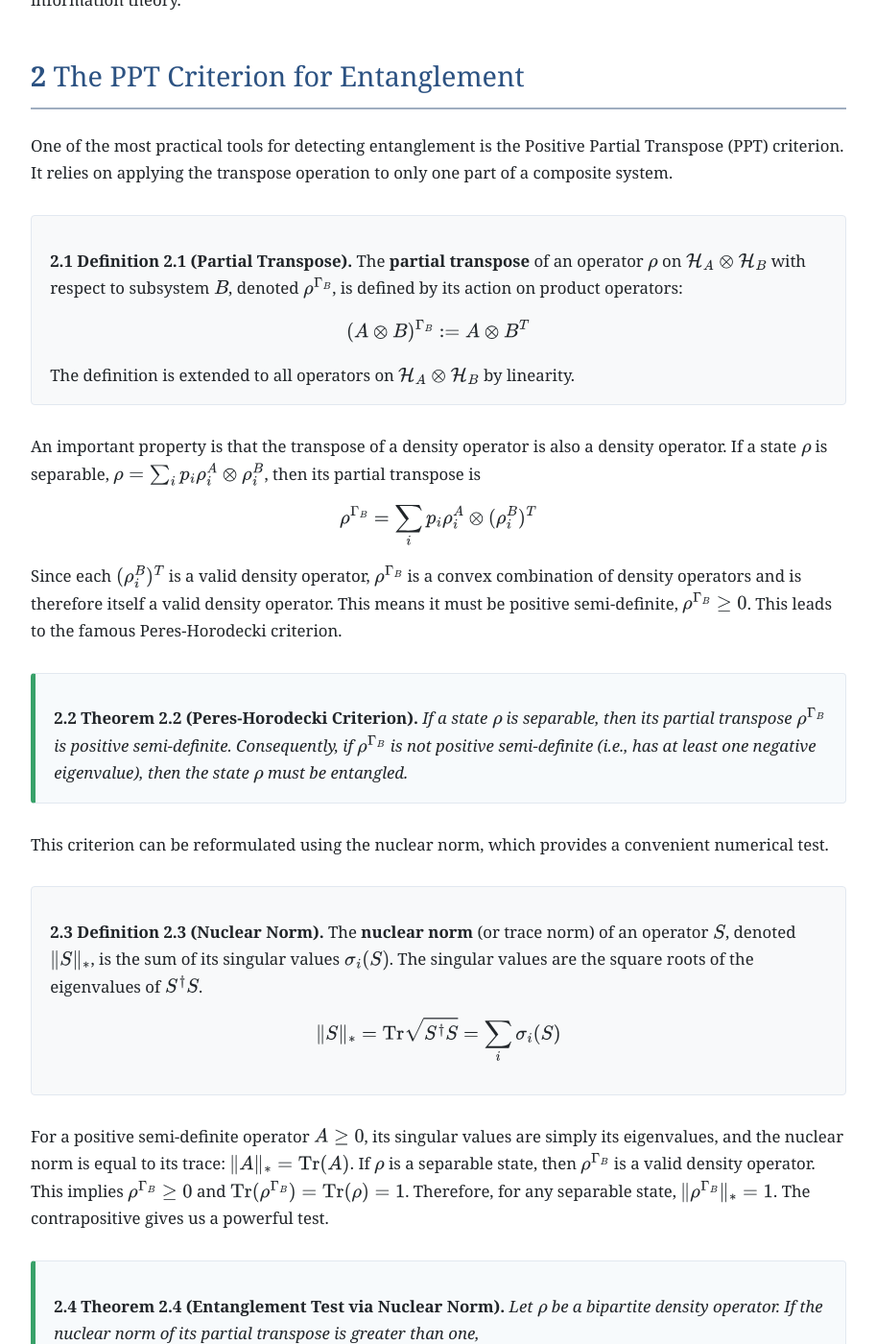
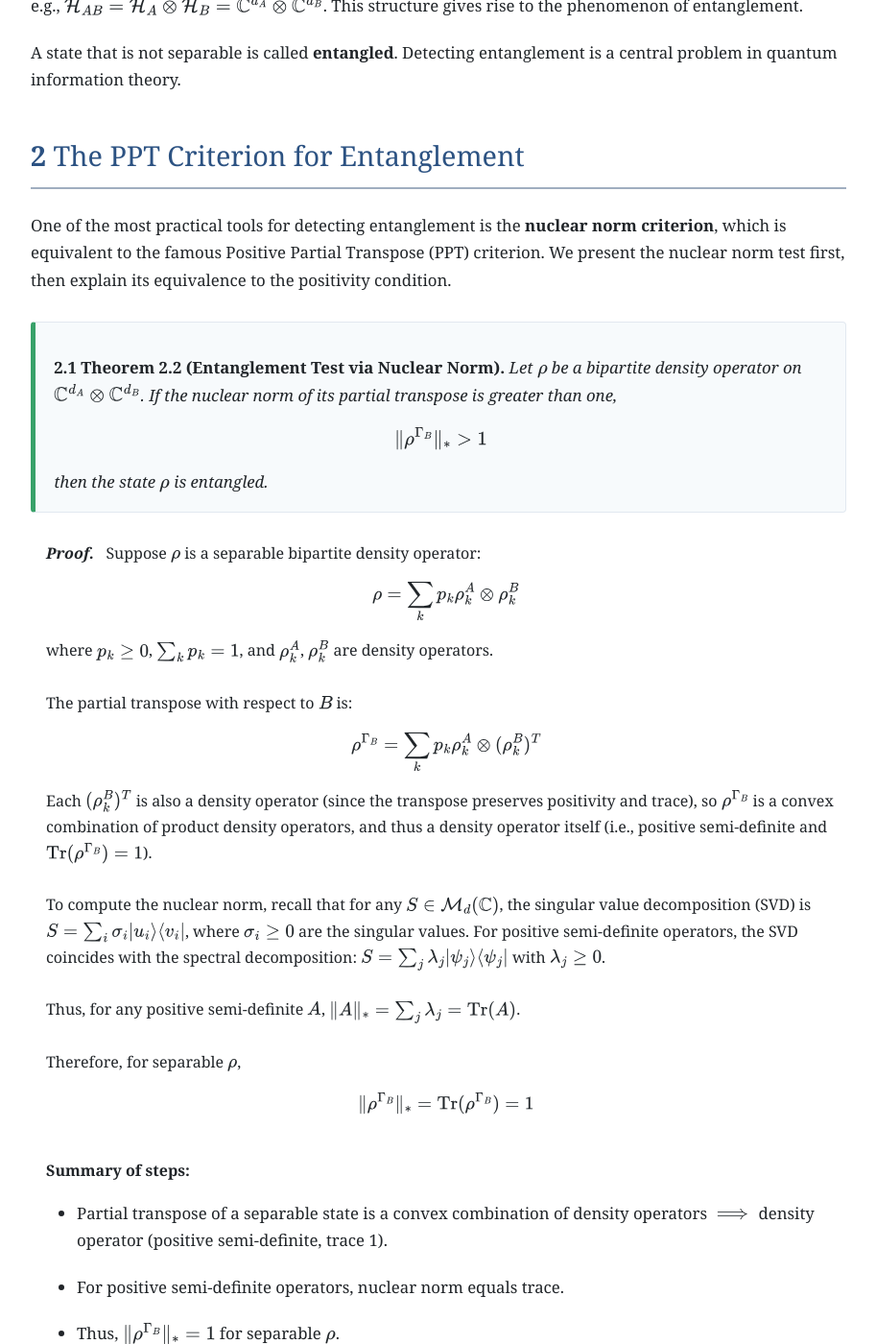
Before and after one commit to rnkarmakar/rnkarmakar.github.io, a Jekyll site: the page assets/html/tensor-norms-quantum-entanglement-2.html, which Jekyll copies as it is, in a window 1280 px wide and 1400 px high, scrolled down 1954 px. Shown: the whole window at 96% size, without its empty margins (183-1096 px from the left). Built offline with Jekyll 4.4.1, drawn with Linux system fonts in a browser that asks for light colours; some of the changed text lies outside the part shown.

Commit message:
edited gemini notes

```diff
--- a/assets/html/tensor-norms-quantum-entanglement-2.html
+++ b/assets/html/tensor-norms-quantum-entanglement-2.html
@@ -205,19 +205,19 @@
 <body>
     <div class="paper-header">
         <h1>Tensor Norms for Quantum Entanglement</h1>
-        <div class="authors">(Part 1)</div>
+        <div class="authors">(Part 2)</div>
         <div class="metadata">
             Keywords: Quantum Entanglement, Tensor Norms, Separability, Nuclear Norm, Partial Transpose, PPT Criterion, Unextendible Product Basis
         </div>
         <div class="abstract">
             <h2>Abstract</h2>
-            <p>This document introduces the fundamental concepts of quantum states and entanglement. We begin by defining pure, mixed, and separable states, establishing a framework for understanding composite quantum systems. The core challenge addressed is the detection of entanglement in a given quantum state. We demonstrate that while simple measures like matrix rank are sufficient for pure states, they fail for mixed states. This motivates the introduction of more sophisticated tools from functional analysis, specifically the nuclear norm and the concept of partial transpose. We present the Positive Partial Transpose (PPT) criterion as a powerful, computable test for entanglement. Furthermore, we explore its limitations by discussing PPT-entangled states, constructed using the notion of an Unextendible Product Basis (UPB), which necessitates even more general criteria for a complete characterization of entanglement.</p>
+            <p> We present the Positive Partial Transpose (PPT) criterion as a powerful, computable test for entanglement. Furthermore, we explore its limitations by discussing PPT-entangled states, constructed using the notion of an Unextendible Product Basis (UPB), which necessitates even more general criteria for a complete characterization of entanglement.</p>
         </div>
     </div>
 
     <main>
         <section>
-            <h2 id="sec-recall">Fundamental Concepts</h2>
+            <h2 id="sec-recall">Recap</h2>
 
             <p>We begin by recalling the basic definitions of states in finite-dimensional quantum mechanics.</p>
 
@@ -246,15 +246,24 @@
                 </p>
             </div>
 
-            <p>When dealing with a composite system, the total Hilbert space is a tensor product of the individual spaces, e.g., $\mathcal{H}_{AB} = \mathcal{H}_A \otimes \mathcal{H}_B = \mathbb{C}^{d_A} \otimes \mathbb{C}^{d_B}$. This structure gives rise to the phenomenon of entanglement.</p>
-
-            <div class="environment" id="def-separable-state">
-                <p><span class="env-title">Definition 1.4 (Separable State)</span>
-                A state $\rho$ on a composite Hilbert space $\mathcal{H}_A \otimes \mathcal{H}_B$ is <strong>separable</strong> if it can be written as a convex combination of product states:
-                $$ \rho = \sum_i \lambda_i (\rho_i^A \otimes \rho_i^B) $$
-                where $\lambda_i > 0$, $\sum_i \lambda_i=1$, and each $\rho_i^A$ and $\rho_i^B$ are valid states on their respective subsystems. By Carathéodory's theorem, it is sufficient to consider the convex hull of <em>pure</em> product states, i.e., $\rho_i^A = |\psi_i^A\rangle\langle\psi_i^A|$ and $\rho_i^B = |\psi_i^B\rangle\langle\psi_i^B|$.
+            <div class="environment" id="def-separable-pure-state">
+                <p><span class="env-title">Definition 1.4 (Separable Pure State)</span>
+                A <strong>separable pure state</strong> in a $k$-partite Hilbert space $\mathcal{H} = \mathbb{C}^{d_1} \otimes \mathbb{C}^{d_2} \otimes \cdots \otimes \mathbb{C}^{d_k}$ is a unit vector $|\psi\rangle$ that can be written as a tensor product:
+                $$ |\psi\rangle = |\psi_1\rangle \otimes |\psi_2\rangle \otimes \cdots \otimes |\psi_k\rangle, \quad |\psi_j\rangle \in \mathbb{C}^{d_j} $$
+                That is, $|\psi\rangle$ is separable if and only if it is a product vector across all $k$ subsystems.
                 </p>
             </div>
+
+            <div class="environment" id="def-separable-mixed-state">
+                <p><span class="env-title">Definition 1.5 (Separable Mixed State)</span>
+                A <strong>separable mixed state</strong> (density operator) $\rho$ on $\mathcal{H} = \mathbb{C}^{d_1} \otimes \cdots \otimes \mathcal{H}^{d_k}$ is a convex combination of product states of density operators:
+                $$ \rho = \sum_i \lambda_i \left( \rho_i^{(1)} \otimes \cdots \otimes \rho_i^{(k)} \right) $$
+                where $\lambda_i \ge 0$, $\sum_i \lambda_i = 1$, and each $\rho_i^{(j)}$ is a density operator on $\mathbb{C}^{d_j}$.
+                <br><em>Remark:</em> By Carathéodory's theorem, the $\rho_i^{(j)}$ can always be chosen to be pure states, i.e., $\rho_i^{(j)} = |\psi_i^{(j)}\rangle\langle\psi_i^{(j)}|$ for some unit vector $|\psi_i^{(j)}\rangle \in \mathbb{C}^{d_j}$.
+                </p>
+            </div>
+
+            <p>When dealing with a composite system, the total Hilbert space is a tensor product of the individual spaces, e.g., $\mathcal{H}_{AB} = \mathcal{H}_A \otimes \mathcal{H}_B = \mathbb{C}^{d_A} \otimes \mathbb{C}^{d_B}$. This structure gives rise to the phenomenon of entanglement.</p>
 
             <p>A state that is not separable is called <strong>entangled</strong>. Detecting entanglement is a central problem in quantum information theory.</p>
         </section>
@@ -262,43 +271,12 @@
         <section>
             <h2 id="sec-ppt-criterion">The PPT Criterion for Entanglement</h2>
 
-            <p>One of the most practical tools for detecting entanglement is the Positive Partial Transpose (PPT) criterion. It relies on applying the transpose operation to only one part of a composite system.</p>
-
-            <div class="environment" id="def-partial-transpose">
-                <p><span class="env-title">Definition 2.1 (Partial Transpose)</span>
-                The <strong>partial transpose</strong> of an operator $\rho$ on $\mathcal{H}_A \otimes \mathcal{H}_B$ with respect to subsystem $B$, denoted $\rho^{\Gamma_B}$, is defined by its action on product operators:
-                $$ (A \otimes B)^{\Gamma_B} := A \otimes B^T $$
-                The definition is extended to all operators on $\mathcal{H}_A \otimes \mathcal{H}_B$ by linearity.
-                </p>
-            </div>
-
-            <p>An important property is that the transpose of a density operator is also a density operator. If a state $\rho$ is separable, $\rho = \sum_i p_i \rho_i^A \otimes \rho_i^B$, then its partial transpose is
-            $$ \rho^{\Gamma_B} = \sum_i p_i \rho_i^A \otimes (\rho_i^B)^T $$
-            Since each $(\rho_i^B)^T$ is a valid density operator, $\rho^{\Gamma_B}$ is a convex combination of density operators and is therefore itself a valid density operator. This means it must be positive semi-definite, $\rho^{\Gamma_B} \ge 0$. This leads to the famous Peres-Horodecki criterion.</p>
-
-            <div class="environment theorem" id="thm-peres-horodecki">
-                <p><span class="env-title">Theorem 2.2 (Peres-Horodecki Criterion)</span>
-                <span class="env-body">
-                If a state $\rho$ is separable, then its partial transpose $\rho^{\Gamma_B}$ is positive semi-definite. Consequently, if $\rho^{\Gamma_B}$ is not positive semi-definite (i.e., has at least one negative eigenvalue), then the state $\rho$ must be entangled.
-                </span>
-                </p>
-            </div>
-
-            <p>This criterion can be reformulated using the nuclear norm, which provides a convenient numerical test.</p>
-
-            <div class="environment" id="def-nuclear-norm">
-                <p><span class="env-title">Definition 2.3 (Nuclear Norm)</span>
-                The <strong>nuclear norm</strong> (or trace norm) of an operator $S$, denoted $\|S\|_*$, is the sum of its singular values $\sigma_i(S)$. The singular values are the square roots of the eigenvalues of $S^\dagger S$.
-                $$ \|S\|_* = \text{Tr}\sqrt{S^\dagger S} = \sum_i \sigma_i(S) $$
-                </p>
-            </div>
-
-            <p>For a positive semi-definite operator $A \ge 0$, its singular values are simply its eigenvalues, and the nuclear norm is equal to its trace: $\|A\|_* = \text{Tr}(A)$. If $\rho$ is a separable state, then $\rho^{\Gamma_B}$ is a valid density operator. This implies $\rho^{\Gamma_B} \ge 0$ and $\text{Tr}(\rho^{\Gamma_B}) = \text{Tr}(\rho) = 1$. Therefore, for any separable state, $\|\rho^{\Gamma_B}\|_* = 1$. The contrapositive gives us a powerful test.</p>
+            <p>One of the most practical tools for detecting entanglement is the <strong>nuclear norm criterion</strong>, which is equivalent to the famous Positive Partial Transpose (PPT) criterion. We present the nuclear norm test first, then explain its equivalence to the positivity condition.</p>
 
             <div class="environment theorem" id="thm-ppt-test-norm">
-                <p><span class="env-title">Theorem 2.4 (Entanglement Test via Nuclear Norm)</span>
+                <p><span class="env-title">Theorem 2.2 (Entanglement Test via Nuclear Norm)</span>
                 <span class="env-body">
-                Let $\rho$ be a bipartite density operator. If the nuclear norm of its partial transpose is greater than one,
+                Let $\rho$ be a bipartite density operator on $\mathbb{C}^{d_A} \otimes \mathbb{C}^{d_B}$. If the nuclear norm of its partial transpose is greater than one,
                 $$ \|\rho^{\Gamma_B}\|_* > 1 $$
                 then the state $\rho$ is entangled.
                 </span>
@@ -307,17 +285,34 @@
 
             <div class="proof">
                 <span class="proof-title">Proof.</span>
-                Let $\rho$ be a separable state. Then it can be written as $\rho = \sum_i p_i \rho_i^A \otimes \rho_i^B$, where each $\rho_i^A, \rho_i^B$ is a density operator.
-                <ol>
-                    <li>The partial transpose is $\rho^{\Gamma_B} = \sum_i p_i \rho_i^A \otimes (\rho_i^B)^T$.</li>
-                    <li>Since the transpose of a density operator $(\rho_i^B)^T$ is also a density operator, $\rho^{\Gamma_B}$ is a convex combination of product density operators.</li>
-                    <li>This implies that $\rho^{\Gamma_B}$ is itself a valid density operator. It is therefore positive semi-definite ($\rho^{\Gamma_B} \ge 0$) and has trace 1.</li>
-                    <li>For any positive semi-definite operator $A$, its nuclear norm $\|A\|_*$ is equal to its trace $\text{Tr}(A)$.</li>
-                    <li>Therefore, $\|\rho^{\Gamma_B}\|_* = \text{Tr}(\rho^{\Gamma_B}) = 1$.</li>
-                </ol>
-                The contrapositive statement is that if $\|\rho^{\Gamma_B}\|_* > 1$, the state $\rho$ cannot be separable and must be entangled.
+                Suppose $\rho$ is a separable bipartite density operator:
+                $$ \rho = \sum_k p_k \rho_k^A \otimes \rho_k^B $$
+                where $p_k \ge 0$, $\sum_k p_k = 1$, and $\rho_k^A$, $\rho_k^B$ are density operators.
+                <br><br>
+                The partial transpose with respect to $B$ is:
+                $$ \rho^{\Gamma_B} = \sum_k p_k \rho_k^A \otimes (\rho_k^B)^T $$
+                Each $(\rho_k^B)^T$ is also a density operator (since the transpose preserves positivity and trace), so $\rho^{\Gamma_B}$ is a convex combination of product density operators, and thus a density operator itself (i.e., positive semi-definite and $\text{Tr}(\rho^{\Gamma_B}) = 1$).
+                <br><br>
+                To compute the nuclear norm, recall that for any $S \in \mathcal{M}_d(\mathbb{C})$, the singular value decomposition (SVD) is $S = \sum_i \sigma_i |u_i\rangle\langle v_i|$, where $\sigma_i \ge 0$ are the singular values. For positive semi-definite operators, the SVD coincides with the spectral decomposition: $S = \sum_j \lambda_j |\psi_j\rangle\langle\psi_j|$ with $\lambda_j \ge 0$.
+                <br><br>
+                Thus, for any positive semi-definite $A$, $\|A\|_* = \sum_j \lambda_j = \text{Tr}(A)$.
+                <br><br>
+                Therefore, for separable $\rho$,
+                $$ \|\rho^{\Gamma_B}\|_* = \text{Tr}(\rho^{\Gamma_B}) = 1 $$
+                <br>
+                <strong>Summary of steps:</strong>
+                <ul>
+                  <li>Partial transpose of a separable state is a convex combination of density operators $\implies$ density operator (positive semi-definite, trace 1).</li>
+                  <li>For positive semi-definite operators, nuclear norm equals trace.</li>
+                  <li>Thus, $\|\rho^{\Gamma_B}\|_* = 1$ for separable $\rho$.</li>
+                </ul>
+                <strong>Contrapositive:</strong> If $\|\rho^{\Gamma_B}\|_* > 1$, then $\rho$ cannot be separable, i.e., $\rho$ is entangled.
                 <span class="qed">□</span>
             </div>
+
+            <p><strong>Remark:</strong> The nuclear norm criterion is equivalent to the positivity of the partial transpose (PPT) criterion, also known as the Peres-Horodecki criterion. If $\rho$ is separable, then $\rho^{\Gamma_B}$ is positive semi-definite. If $\rho^{\Gamma_B}$ has a negative eigenvalue, then $\|\rho^{\Gamma_B}\|_* > 1$ and $\rho$ is entangled. Thus, the two criteria are equivalent for bipartite systems.</p>
+
+
         </section>
 
         <section>
@@ -385,29 +380,31 @@
                 </p>
             </div>
 
-            <p>Applying this to our problem, if we can define a functional $p_S(\rho)$ for the set of separable states $S$, then a state $\rho$ would be separable if and only if $p_S(\rho) \le 1$. This would provide the desired "if and only if" criterion. This leads to the idea of tensor norms. A suitable norm $\|\cdot\|$ would have the property that $\|\rho\| \le 1$ for all separable states $\rho$. Then, if we find a state with $\|\rho\| > 1$, it must be entangled.</p>
+            <p>Applying this to our problem, if we can define a functional $p_S(\rho)$ for the set of separable states $S$, then a state $\rho$ would be separable if and only if $p_S(\rho) \le 1$. This would provide the desired "if and only if" criterion. </p>
 
-            <p>The appropriate norm for this task is the <strong>projective tensor norm</strong>.</p>
 
-            <div class="environment" id="def-projective-norm">
-                <p><span class="env-title">Definition 4.2 (Projective Cross Norm)</span>
-                The projective norm of an operator $\rho$ on a multipartite space is defined via its decompositions into a sum of product operators:
-                $$ \|\rho\|_{\pi} = \inf \left\{ \sum_i |c_i| : \rho = \sum_i c_i (\rho_i^{(1)} \otimes \dots \otimes \rho_i^{(n)}) \right\} $$
-                where the infimum is taken over all possible decompositions of $\rho$ into pure product states $\rho_i^{(j)}$.
+            <div class="environment theorem" id="thm-minkowski-eval">
+                <p><span class="env-title">Theorem 4.3 (Evaluation of Minkowski Functional for Pure Tensors)</span>
+                <span class="env-body">
+                Let $K = \text{conv}\{ x^{(1)} \otimes \cdots \otimes x^{(k)} : \|x^{(l)}\| = 1 \}$ be the convex hull of unit-norm pure tensors in $\mathcal{H}$. Then, for any $\rho \in \mathcal{H}$,
+                $$
+                p_K(\rho) = \inf \left\{ \sum_j \prod_{l=1}^k \|y_j^{(l)}\| : \rho = \sum_j y_j^{(1)} \otimes \cdots \otimes y_j^{(k)} \right\}
+                $$
+
+                </span>
                 </p>
             </div>
 
-            <p>By its very definition, if a state $\rho$ is separable, it is a convex combination of product states (i.e., $c_i=p_i > 0$ with $\sum p_i = 1$), so its projective norm is $\|\rho\|_\pi \le \sum_i p_i = 1$. This provides the complete theoretical solution.</p>
-
-            <div class="environment theorem" id="thm-projective-criterion">
-                <p><span class="env-title">Theorem 4.3 (Separability via Projective Norm)</span>
-                <span class="env-body">
-                A multipartite state $\rho$ is separable if and only if its projective norm is less than or equal to one.
-                $$ \rho \text{ is separable } \iff \|\rho\|_{\pi} \le 1 $$
-                Equivalently, $\rho$ is entangled if and only if $\|\rho\|_{\pi} > 1$.
-                </span>
+            <div class="environment" id="def-projective-norm">
+                <p><span class="env-title">Definition 4.2 (Projective Tensor Norm)</span>
+                Let $\mathcal{H} = \mathbb{C}^{d_1} \otimes \cdots \otimes \mathbb{C}^{d_k}$. For $\rho \in \mathcal{H}$, the <strong>projective tensor norm</strong> is defined as
+                $$
+                \|\rho\|_{\pi} = \inf \left\{ \sum_j \prod_{l=1}^k \|y_j^{(l)}\| : \rho = \sum_j y_j^{(1)} \otimes \cdots \otimes y_j^{(k)} \right\}
+                $$
+                where the infimum is over all possible decompositions of $\rho$ as a sum of pure tensors $y_j^{(1)} \otimes \cdots \otimes y_j^{(k)}$.
                 </p>
             </div>
+
 
             <p>While this provides a complete theoretical answer, computing the projective norm is an NP-hard problem in general, making it impractical for direct application. The search for computable and powerful entanglement criteria remains an active area of research.</p>
 
```
